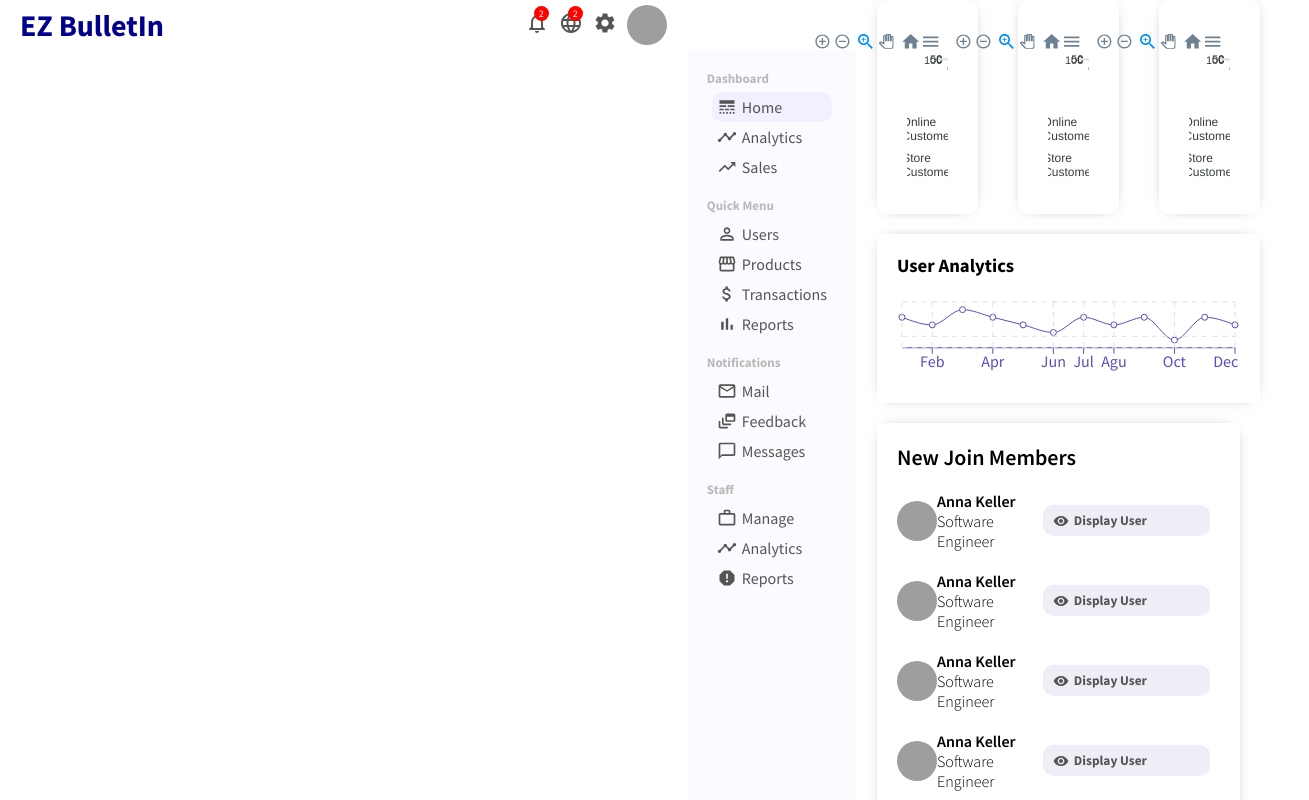
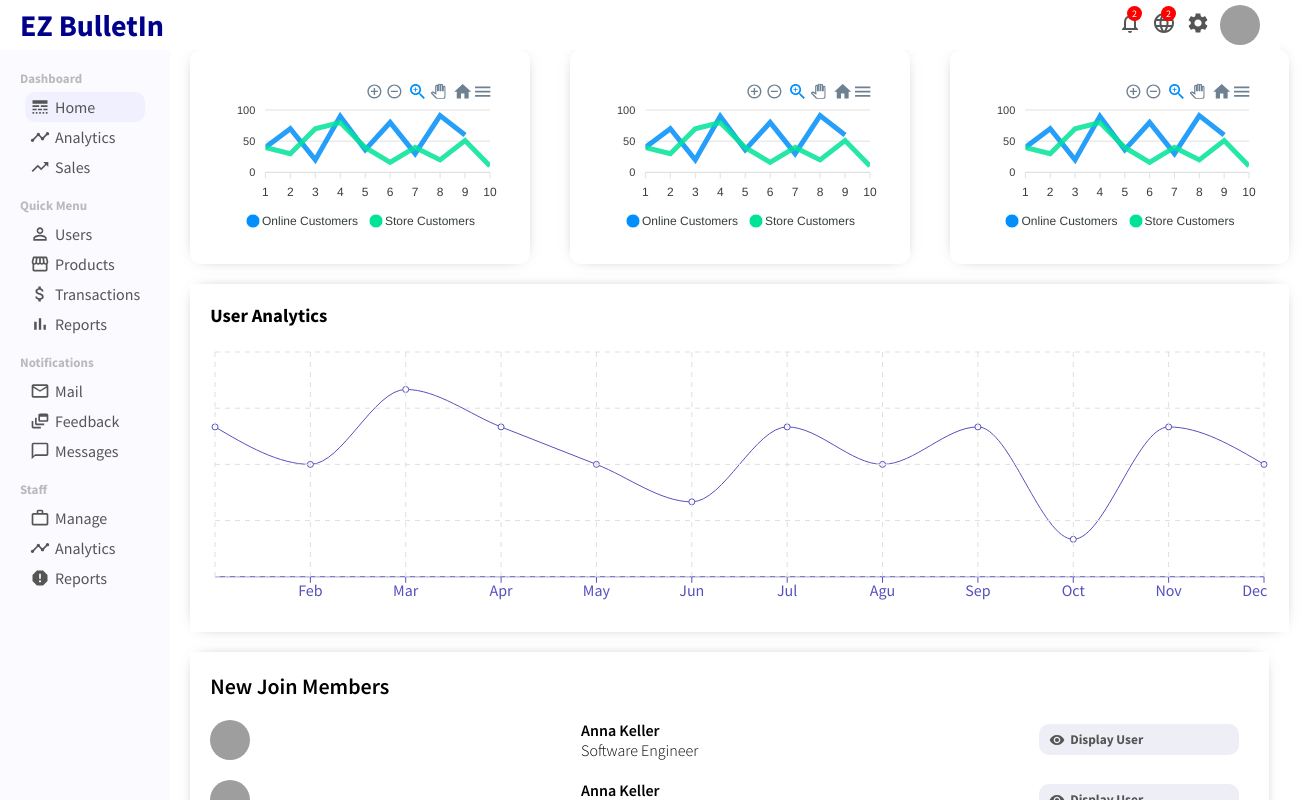
Before and after one commit to JunaidIqbal-Khan/Dashboard, a React (Create React App) app: page /Home in a window 1280 px wide. Shown: the top 800 px of the page, 1309 px wide, since content can reach past the window. Built offline with nearby package versions, Linux system fonts and the light colour scheme; grey boxes are pictures that could not be loaded.

Commit message:
routing issue is fixed

```diff
--- a/src/App.css
+++ b/src/App.css
@@ -1,11 +1,11 @@
-.container{
+.container {
   display: flex;
 }
-.others{
+.others {
   flex: 4;
   background-color: aqua;
 }
-.link{
+.link {
   text-decoration: none;
   color: inherit;
 }
--- a/src/App.js
+++ b/src/App.js
@@ -1,8 +1,9 @@
 import "./App.css";
 import { Routes, Route } from "react-router-dom";
+import { useState } from "react";
 import Landing from "./Pages/LandingPage/Landing";
 import SignIn from "./Pages/SignInPage/SignIn";
-import Dashboard from "./Pages/DashBoard/Dashboard";
+import Dashboard from "./Pages/DashBoard/dashboard";
 import Topbar from "./Component/topbar/Topbar";
 import Sidebar from "./Component/sidebar/Sidebar";
 import Home from "./Pages/home/Home";
@@ -10,28 +11,35 @@ import { BrowserRouter as Router } from "react-router-dom";
 import UserList from "./Pages/userList/UserList";
 import User from "./Pages/user/User";
 import NewUser from "./Pages/newUser/NewUser";
+import { useLocation } from "react-router-dom";
 function App() {
+  const location = useLocation();
+  const [isHome, setIsHome] = useState(false);
   return (
     <div>
-      {/* <Topbar /> */}
-{console.log("link",window.location.pathname)
-}
+      {isHome ? <Topbar /> : ""}
 
-      <div className="container">
-        {/* <Sidebar/> */}
-        {
-  window.location.pathname==="/Home"?<><Topbar/><Sidebar/></>:""
-}
+      {console.log("Hello", location)}
+      <div className={isHome ? "container" : ""}>
+        {isHome ? <Sidebar /> : ""}
+
+        {console.log("Hello", window.location.pathname)}
         <Routes>
-          <Route path="/" element={<Landing />} />
+          <Route
+            path="/"
+            element={<Landing setIsHome={setIsHome} isHome={isHome} />}
+          />
           <Route path="/SignIn" element={<SignIn />} />
 
-          <Route path="/Home" element={<Home />} />
+          {/* <Route path="/Home" element={<Home />} /> */}
 
-          {/* <Route path="/" element={<Home/>}/>
-  <Route path="/users" element={<UserList/>}/>
-  <Route path="/user/:userId" element={<User/>}/>
-  <Route path="/newUser" element={<NewUser/>}/> */}
+          <Route
+            path="/Home"
+            element={<Home setIsHome={setIsHome} isHome={isHome} />}
+          />
+          <Route path="/users" element={<UserList />} />
+          <Route path="/user/:userId" element={<User />} />
+          <Route path="/newUser" element={<NewUser />} />
         </Routes>
       </div>
 
--- a/src/Component/sidebar/Sidebar.jsx
+++ b/src/Component/sidebar/Sidebar.jsx
@@ -1,4 +1,4 @@
-import React from 'react'
+import React from "react";
 import "./sidebar.css";
 import {
   LineStyle,
@@ -23,7 +23,7 @@ function Sidebar() {
         <div className="sidebarMenu">
           <h3 className="sidebarTitle">Dashboard</h3>
           <ul className="sidebarList">
-          <Link to="/" className="link">
+            <Link to="/Home" className="link">
               <li className="sidebarListItem active">
                 <LineStyle className="sidebarIcon" />
                 Home
@@ -100,7 +100,7 @@ function Sidebar() {
         </div>
       </div>
     </div>
-  )
+  );
 }
 
-export default Sidebar
+export default Sidebar;
--- a/src/Pages/LandingPage/Landing.js
+++ b/src/Pages/LandingPage/Landing.js
@@ -1,18 +1,17 @@
-import React from 'react'
-import "./Landing.css"
-import { useEffect, useState } from 'react'
-import SignIn from '../SignInPage/SignIn'
-import img1 from "../../images/img1.jpg"
-import img2 from "../../images/img2.jpg"
-import img3 from "../../images/img3.jpg"
-import img4 from "../../images/img4.jpg"
-import {NavLink} from 'react-router-dom'
-function Landing() {
-
-const [isSignIn,setIsSignIn] = useState(false);
-
-
-
+import React from "react";
+import "./Landing.css";
+import { useEffect, useState } from "react";
+import SignIn from "../SignInPage/SignIn";
+import img1 from "../../images/img1.jpg";
+import img2 from "../../images/img2.jpg";
+import img3 from "../../images/img3.jpg";
+import img4 from "../../images/img4.jpg";
+import { NavLink } from "react-router-dom";
+function Landing({ setIsHome, isHome }) {
+  const [isSignIn, setIsSignIn] = useState(false);
+  useEffect(() => {
+    setIsHome(false);
+  }, [isHome]);
 
   //   const slidercall=(len,i,Images,slideImg)=>{
   //     if (i > len-1){
@@ -23,7 +22,6 @@ const [isSignIn,setIsSignIn] = useState(false);
   //     setTimeout(slidercall(),3000);
   //   }
   //   useEffect(() => {
-
 
   //       var slideImg = document.getElementById("slideImg");
   // var Images = new Array(
@@ -44,33 +42,35 @@ const [isSignIn,setIsSignIn] = useState(false);
       {/* <div onload="slider()"> */}
       <div class="banner">
         <div class="slidder">
-              <img src={img1} id="slideImg"/>
+          <img src={img1} id="slideImg" />
         </div>
         <div class="overlay">
           <div class="navbar">
             <div class="logo">
               <h1>Logo</h1>
             </div>
-
           </div>
           <div class="content">
             <h1>LET'S START TO DESIGN</h1>
             <h3>LET'S START TO DESIGN</h3>
             <div>
-                  <button type="button" onClick={()=>setIsSignIn(true)}>Let's Start</button>
+              <button type="button" onClick={() => setIsSignIn(true)}>
+                Let's Start
+              </button>
               {/* <button type="button" class="btn-2">Login/SignIn</button> */}
             </div>
           </div>
         </div>
       </div>
       {/* </div> */}
-        <SignIn open={isSignIn} setOpen={setIsSignIn}/>
+      <SignIn open={isSignIn} setOpen={setIsSignIn} />
     </>
-  )
+  );
 }
 
-export default Landing
-{/* <script>
+export default Landing;
+{
+  /* <script>
 var slideImg = document.getElementById("slideImg");
 var Images = new Array(
   "Images/img1.jpg",
@@ -90,4 +90,5 @@ function slider (){
   setTimeout('slider ()',3000);
 
 }
-</script> */}
+</script> */
+}
--- a/src/Pages/home/Home.jsx
+++ b/src/Pages/home/Home.jsx
@@ -1,29 +1,38 @@
-import React from 'react'
-import './home.css'
-import FeaturedInfo from '../../Component/featuredInfo/FeaturedInfo'
-import Chart from '../../Component/chart/Chart'
+import React from "react";
+import "./home.css";
+import FeaturedInfo from "../../Component/featuredInfo/FeaturedInfo";
+import Chart from "../../Component/chart/Chart";
 import { userData } from "../../dummyData";
-import WidgetSm from "../../Component/widgetSm/WidgetSm"
-import Sidebar from '../../Component/sidebar/Sidebar';
-import Topbar from '../../Component/topbar/Topbar';
+import WidgetSm from "../../Component/widgetSm/WidgetSm";
+import Sidebar from "../../Component/sidebar/Sidebar";
+import { useEffect } from "react";
+import Topbar from "../../Component/topbar/Topbar";
 // import WidgetLg from '../../Component/widgetLg/WidgetLg';
 
-function Home() {
+function Home({ setIsHome, isHome }) {
+  useEffect(() => {
+    setIsHome(true);
+  }, [isHome]);
   return (
     <>
-    {/* <Topbar/> */}
-    {/* <Sidebar/> */}
+      {/* <Topbar/> */}
+      {/* <Sidebar/> */}
 
-    <div className='home'>
-        <FeaturedInfo/>
-        <Chart data={userData} title="User Analytics" grid dataKey="Active User"/>
+      <div className="home">
+        <FeaturedInfo />
+        <Chart
+          data={userData}
+          title="User Analytics"
+          grid
+          dataKey="Active User"
+        />
         <div className="homeWidgets">
-        <WidgetSm/>
-        {/* <WidgetLg/> */}
+          <WidgetSm />
+          {/* <WidgetLg/> */}
+        </div>
       </div>
-    </div>
     </>
-  )
+  );
 }
 
-export default Home
+export default Home;
--- a/src/Pages/home/home.css
+++ b/src/Pages/home/home.css
@@ -1,7 +1,8 @@
-.home{
-    flex: 4;
+.home {
+  flex: 4;
+  width: 89%;
 }
-.homeWidgets{
-    display: flex;
-    margin: 20px;
+.homeWidgets {
+  display: flex;
+  margin: 20px;
 }
```
Also changed, not shown: src/Pages/SignInPage/SignIn.js (+7 -6 lines). Lines whose indentation alone changed are shown as unchanged.
